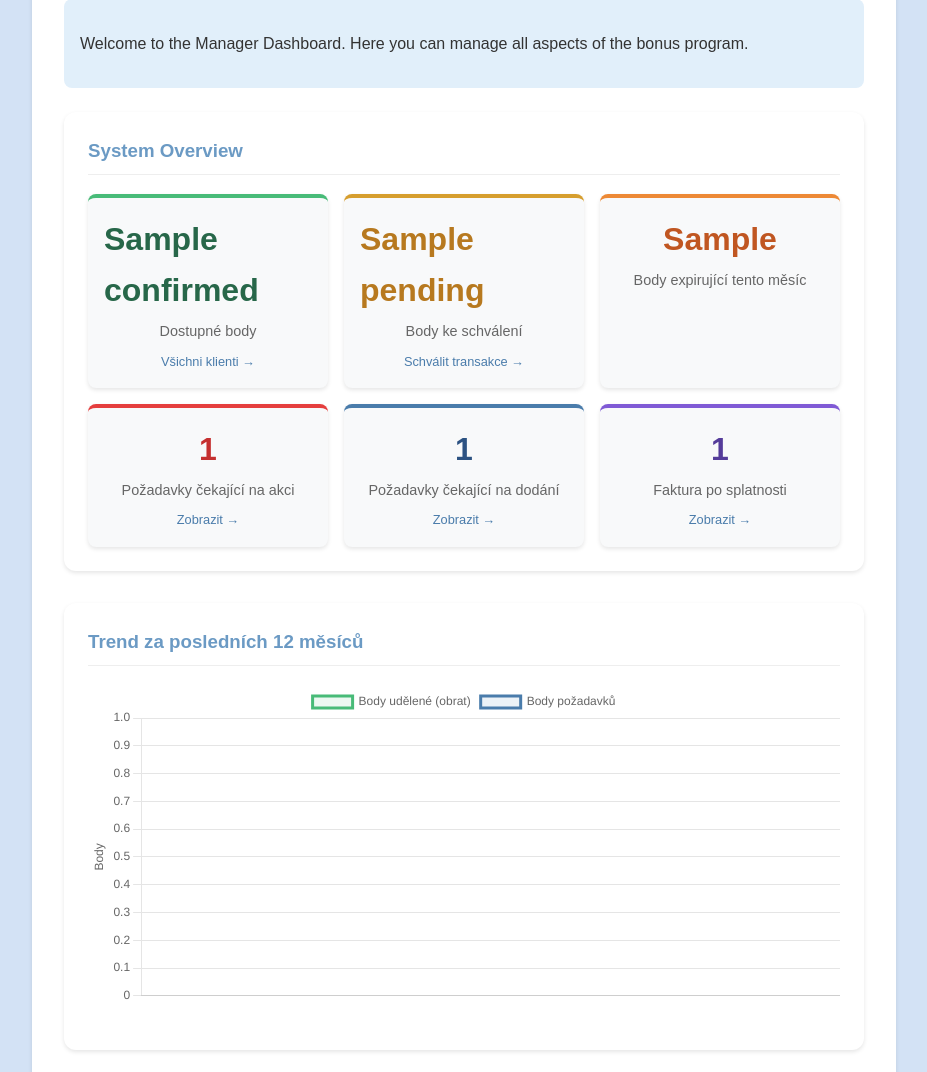
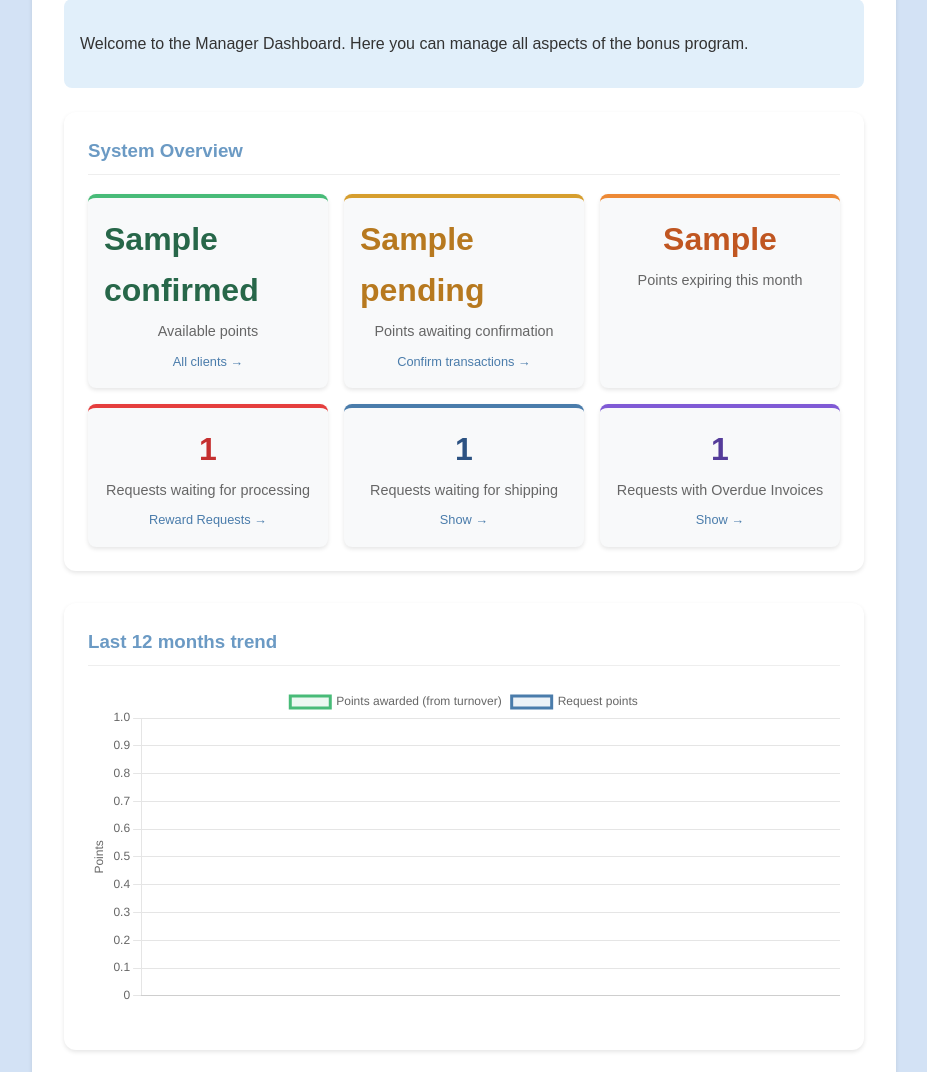
Before and after one commit to fajlajpi/bonus, a Django app: template pa_bonus/templates/manager/dashboard.html in a window 1280 px wide. Shown: the part 336-1408 px from the top of the page, without its empty margins (176-1103 px from the left). Run offline with Django 5.2, Linux system fonts and the light colour scheme; the template is opened without the code that fills it: most values are stand-ins (such as "Sample title", 1, 10 or a date in 2020).

Commit message:
Fix: Manager dashboard translated to English

```diff
--- a/pa_bonus/templates/manager/dashboard.html
+++ b/pa_bonus/templates/manager/dashboard.html
@@ -20,37 +20,37 @@
 
         <a href="{% url 'manager_clients' %}" class="stat-item overview-tile overview-tile--green" style="text-decoration: none;">
           <span class="stat-value">{{ points_data.CONFIRMED }}</span>
-          <span class="stat-label">Dostupné body</span>
-          <span class="stat-subvalue overview-tile__link">Všichni klienti &rarr;</span>
+          <span class="stat-label">Available points</span>
+          <span class="stat-subvalue overview-tile__link">All clients &rarr;</span>
         </a>
 
         <a href="{% url 'transaction_approval' %}" class="stat-item overview-tile overview-tile--yellow" style="text-decoration: none;">
           <span class="stat-value">{{ points_data.PENDING }}</span>
-          <span class="stat-label">Body ke schválení</span>
-          <span class="stat-subvalue overview-tile__link">Schválit transakce &rarr;</span>
+          <span class="stat-label">Points awaiting confirmation</span>
+          <span class="stat-subvalue overview-tile__link">Confirm transactions &rarr;</span>
         </a>
 
         <div class="stat-item overview-tile overview-tile--orange">
           <span class="stat-value">{{ expiring_this_month }}</span>
-          <span class="stat-label">Body expirující tento měsíc</span>
+          <span class="stat-label">Points expiring this month</span>
         </div>
 
         <a href="{% url 'enhanced_reward_requests' %}?status=PENDING" class="stat-item overview-tile overview-tile--red" style="text-decoration: none;">
           <span class="stat-value">{{ request_data.PENDING.count }}</span>
-          <span class="stat-label">Požadavky čekající na akci</span>
-          <span class="stat-subvalue overview-tile__link">Zobrazit &rarr;</span>
+          <span class="stat-label">Requests waiting for processing</span>
+          <span class="stat-subvalue overview-tile__link">Reward Requests &rarr;</span>
         </a>
 
         <a href="{% url 'enhanced_reward_requests' %}" class="stat-item overview-tile overview-tile--blue" style="text-decoration: none;">
           <span class="stat-value">{{ delivery_pending_count }}</span>
-          <span class="stat-label">Požadavky čekající na dodání</span>
-          <span class="stat-subvalue overview-tile__link">Zobrazit &rarr;</span>
+          <span class="stat-label">Requests waiting for shipping</span>
+          <span class="stat-subvalue overview-tile__link">Show &rarr;</span>
         </a>
 
         <a href="{% url 'enhanced_reward_requests' %}?status=OVERDUE_INVOICE" class="stat-item overview-tile overview-tile--purple" style="text-decoration: none;">
           <span class="stat-value">{{ request_data.OVERDUE_INVOICE.count }}</span>
-          <span class="stat-label">Faktura po splatnosti</span>
-          <span class="stat-subvalue overview-tile__link">Zobrazit &rarr;</span>
+          <span class="stat-label">Requests with Overdue Invoices</span>
+          <span class="stat-subvalue overview-tile__link">Show &rarr;</span>
         </a>
 
       </div>
@@ -58,7 +58,7 @@
 
     <!-- Monthly Trend Chart -->
     <div class="dashboard-section">
-      <h3>Trend za posledních 12 měsíců</h3>
+      <h3>Last 12 months trend</h3>
       <div id="points-chart-container" style="height: 320px; width: 100%; margin: 20px 0;">
       </div>
     </div>
@@ -119,21 +119,21 @@
 
     {% if goal_stats.pending_evaluations > 0 %}
     <div class="dashboard-section">
-        <h3>Cílové bonusy k vyhodnocení</h3>
+        <h3>Extra goals to evaluate</h3>
         <div class="stats-summary">
             <div class="stat-item">
                 <span class="stat-value">{{ goal_stats.pending_evaluations }}</span>
-                <span class="stat-label">Období k vyhodnocení</span>
+                <span class="stat-label">Periods to evaluate</span>
             </div>
             <div class="stat-item">
                 <span class="stat-value">{{ goal_stats.potential_points }}</span>
-                <span class="stat-label">Potenciální body</span>
+                <span class="stat-label">Potential points</span>
             </div>
         </div>
         <div class="dashboard-actions">
             <a href="{% url 'goal_evaluation' %}" class="dashboard-button">
                 <span class="button-icon">🎯</span>
-                <span class="button-text">Vyhodnotit cíle</span>
+                <span class="button-text">Evaluate Goals</span>
             </a>
         </div>
     </div>
@@ -206,7 +206,7 @@
         labels: labels,
         datasets: [
           {
-            label: 'Body udělené (obrat)',
+            label: 'Points awarded (from turnover)',
             data: granted,
             borderColor: '#48BB78',
             backgroundColor: 'rgba(72, 187, 120, 0.1)',
@@ -216,7 +216,7 @@
             pointHoverRadius: 6,
           },
           {
-            label: 'Body požadavků',
+            label: 'Request points',
             data: requested,
             borderColor: '#4A7CAB',
             backgroundColor: 'rgba(74, 124, 171, 0.1)',
@@ -234,7 +234,7 @@
         scales: {
           y: {
             beginAtZero: true,
-            title: { display: true, text: 'Body' }
+            title: { display: true, text: 'Points' }
           }
         },
         plugins: {
```
